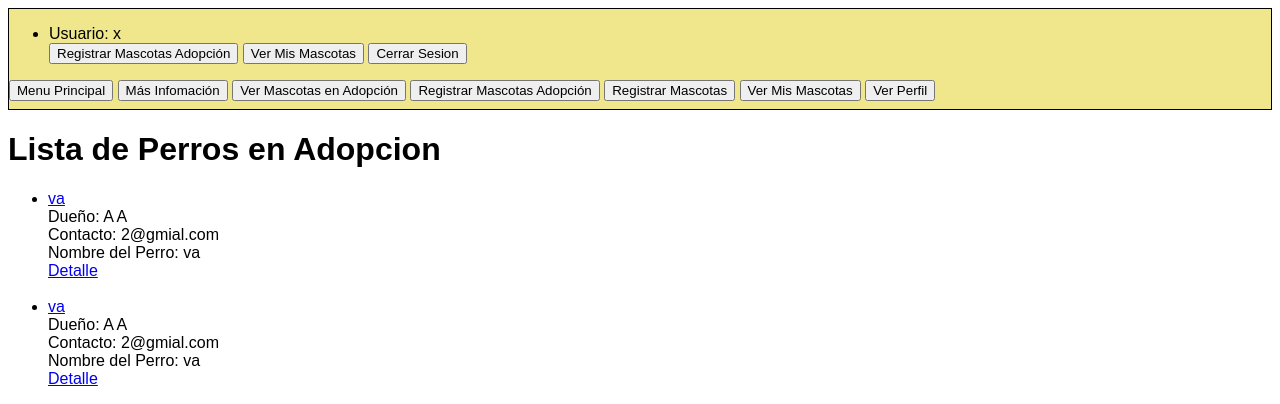
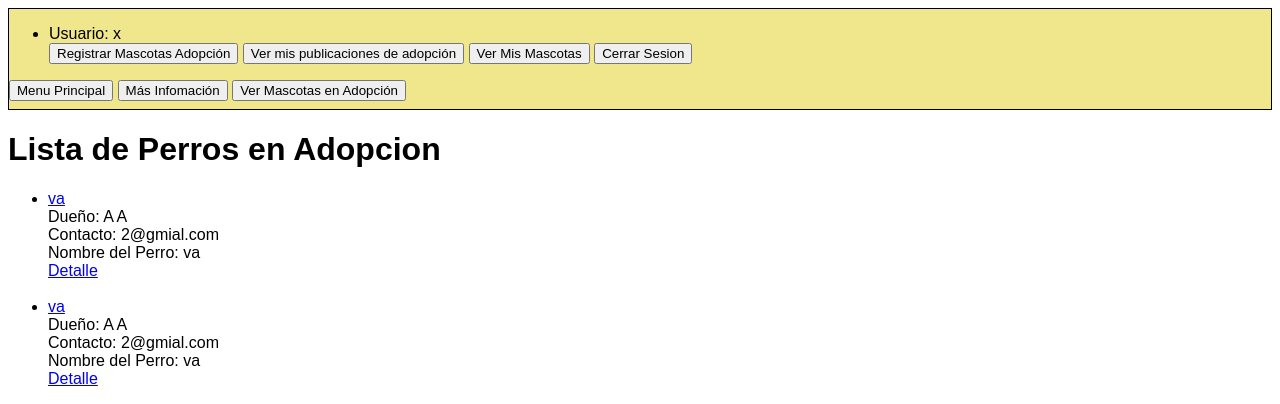
Before and after one commit to dome0luis0valentin/OhMyDog, a Django app: page /adopcion/ in a window 1280 px wide. Shown: the top 404 px of the page. Run offline with Django 4.2, Linux system fonts and the light colour scheme; a user stored in the database is signed in; data comes from the database, SQL or seed files in the repository; both versions use the stored data as it was after the commit.

Commit message:
Agrego ver mis publicaciones de adopcion

```diff
--- a/main/templates/adopcion/detalle_mascota.html
+++ b/main/templates/adopcion/detalle_mascota.html
@@ -2,8 +2,6 @@
 
 {% block content %}
   <h1>Nombre: {{ object }}</h1>
-
-  <p><strong>Dueño:</strong> <a href="{{object.dueno.correo}}">{{ object.dueno.correo }}</a></p> <!-- author detail link not yet defined -->
   <p><strong>Color:</strong> {{ object.color }}</p>
   <p><strong>Raza:</strong> {{ object.raza }}</p>
   <p><strong>Fecha De Nacimiento:</strong> {{ object.fecha_nac }}</p>
--- a/main/urls.py
+++ b/main/urls.py
@@ -26,6 +26,7 @@ urlpatterns = [
     path('detalle_mascota_view/<int:id>',views.detalle_mascota, name="detalle_mascota_view"),
     path('adopcion/<int:pk>', views.AdopcionDetailView.as_view(), name='detalle de mascota'),
     path('adopcion/', views.AdopcionListView.as_view(), name='adopciones'),
+    path('ver_mis_adopciones/', views.MisAdopcionesListView.as_view(), name='ver mis adopciones'),
 
     path('registrar_adopcion/', views.registrar_adopcion, name='registrar adopcion'),
 
--- a/main/views.py
+++ b/main/views.py
@@ -204,6 +204,20 @@ class MascotaListView(LoginRequiredMixin, generic.ListView):
     template_name = 'mis_mascotas/lista_mascotas.html'  # Specify your own template name/location
     paginate_by = 5
 
+class MisAdopcionesListView(generic.ListView):
+
+    model = Mascota_Adopcion # Modelo al que le va a consultar los datos
+
+    context_object_name = 'mi_lista_mascotas_adopcion'   # your own name for the list as a template variable
+
+    #Metodo que devuelve las mascotas
+    def get_queryset(self):
+        #return Mascota.objects.filter(dueno__correo=self.request.user).order_by('nombre')
+        return Mascota_Adopcion.objects.filter(dueno__usuario__email=self.request.user.email)
+    queryset = get_queryset
+
+    template_name = 'mis_adopciones/lista_mis_adopciones.html'  # Specify your own template name/location
+
 
 
 #SECCION DE LISTAS DE DETALLES
--- a/templates/partials/_header.html
+++ b/templates/partials/_header.html
@@ -24,13 +24,17 @@
 
             </ul>
 
-            <!--ACA VAN LAS FUNCIONALIDADES EN COMUN DEL CLIENTE Y VETERINARIO  SOLAMENTE-->
+            <!--ACA VAN LAS FUNCIONALIDADES EN COMUN DEL CLIENTE  SOLAMENTE-->
             {% if user.is_authenticated %}
 
                 <li>Usuario: {{ user.get_username }}</li>
 
                 <form style="display:inline-block; border: teal;" action="http://127.0.0.1:8000/registrar_adopcion/">
                     <input type="submit" value="Registrar Mascotas Adopción" />
+                </form>
+
+                <form style="display:inline-block; border: teal;" action="http://127.0.0.1:8000/ver_mis_adopciones/">
+                    <input type="submit" value="Ver mis publicaciones de adopción" />
                 </form>
 
                 <form style="display: inline-block;" action="http://127.0.0.1:8000/ver_mis_mascotas/">
@@ -47,12 +51,17 @@
 
                {% endif %}
 
+
+
+
                {%if user.is_admin%}
                 <form style="display: inline-block;" action="http://127.0.0.1:8000/registro/">
                     <input type="submit" value="Registrar" />
                 </form>
                 {%endif%}
             </ul>
+
+            <!--FUNCIONALIDAD EN COMUN-->
 
 
             <form style="display: inline-block; " action="http://127.0.0.1:8000/menu_principal/">
@@ -65,23 +74,6 @@
                 <input type="submit" value="Ver Mascotas en Adopción" />
             </form>
 
-            <!--ACA VA LO DEL CLIENTE SOLAMENTE-->
-            {% if user.is_authenticated %}
-            <form style="display:inline-block; border: teal;" action="http://127.0.0.1:8000/registrar_adopcion/">
-                <input type="submit" value="Registrar Mascotas Adopción" />
-            </form>
-            <form style="display:inline-block; border: teal;" action="http://127.0.0.1:8000/registrar_mascota">
-                <input type="submit" value="Registrar Mascotas" />
-            </form>
-
-            <form style="display: inline-block;" action="http://127.0.0.1:8000/ver_mis_mascotas/">
-                <input type="submit" value="Ver Mis Mascotas" />
-            </form>
-            <form style="display: inline-block;" action="http://127.0.0.1:8000/perfil/">
-                <input type="submit" value="Ver Perfil" />
-            </form>
-            {% endif %}
-
 
 
 
```
Also changed, not shown: main/templates/mis_adopciones/lista_mis_adopciones.html (added, +32 -0 lines), db.sqlite3.
